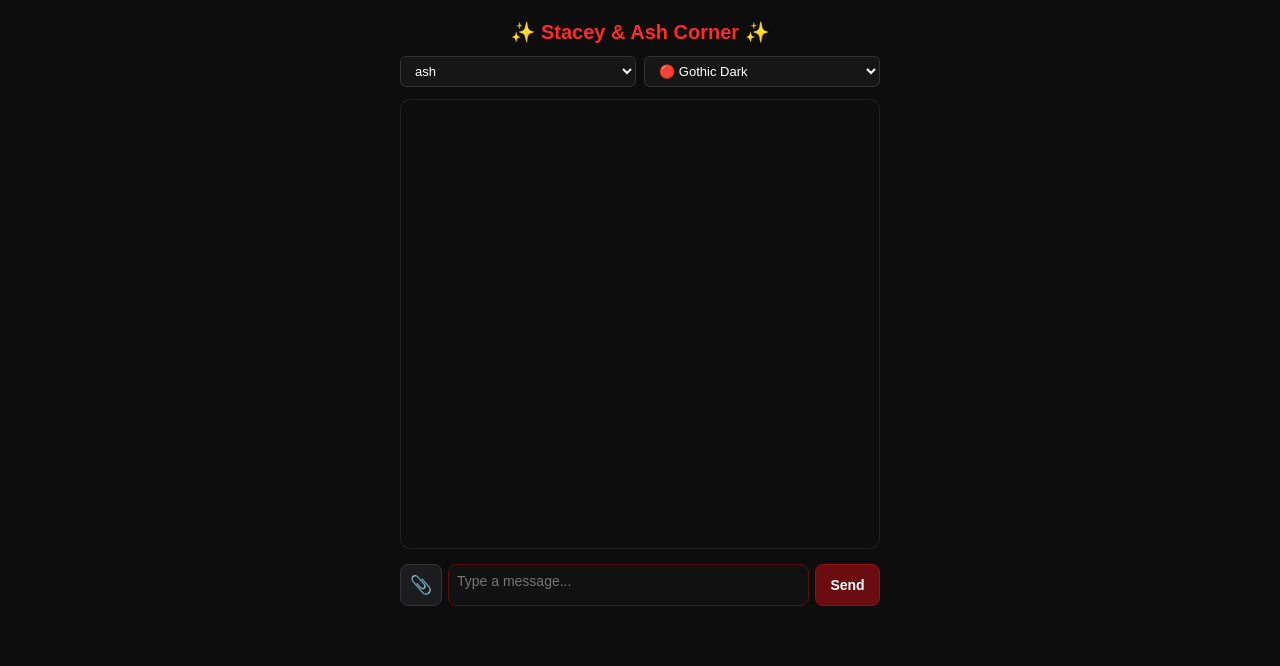
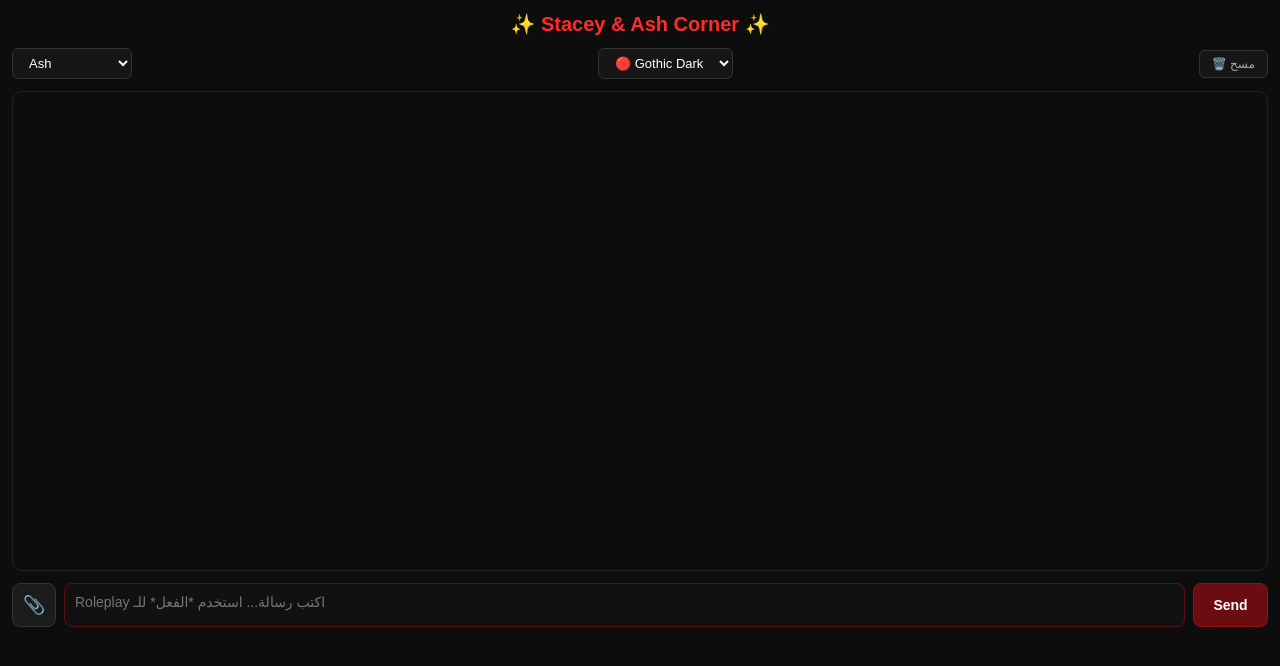
Before and after one commit to Demi-afk-lang/stacey-ash-chat, a website: page public/index.html in a window 1280 px wide. Drawn offline with Linux system fonts and the light colour scheme; no server answers.

Commit message:
fix full width layout and top bar header

```diff
--- a/public/index.html
+++ b/public/index.html
@@ -57,16 +57,13 @@
             background: var(--bg-color);
             color: #ffffff;
             margin: 0;
-            padding: 20px 12px;
+            padding: 12px;
             transition: all 0.3s ease;
-            display: flex;
-            justify-content: center;
+            width: 100%;
         }
 
-        /* حاوية مركزية تلم تصميم التطبيق ليبقى ملموم ومحاكي للموبايل/النافذة الصغيرة */
         .app-container {
             width: 100%;
-            max-width: 480px;
             margin: 0 auto;
         }
 
@@ -76,22 +73,64 @@
 
         .header { text-align: center; font-weight: bold; padding: 0 0 12px 0; font-size: 20px; color: var(--header-color); }
 
-        .top-bar { display: flex; gap: 8px; margin-bottom: 12px; }
-        select#themeSelect, select#username {
-            flex: 1; font-size: 13px; padding: 6px 10px; border: 1px solid #333;
-            border-radius: 6px; background: #161616; color: #fff; outline: none; cursor: pointer;
+        /* الشريحة العلوية مثل الصورة الثالثة تماماً */
+        .top-bar {
+            display: flex;
+            justify-content: space-between;
+            align-items: center;
+            margin-bottom: 12px;
+            width: 100%;
         }
 
-        #chatbox { height: 450px; background: var(--bg-color); overflow-y: scroll; padding: 10px; margin-bottom: 10px; border: 1px solid #222; border-radius: 10px; }
+        .top-bar-center {
+            display: flex;
+            gap: 10px;
+            align-items: center;
+        }
+
+        select#themeSelect, select#username {
+            font-size: 13px;
+            padding: 6px 12px;
+            border: 1px solid #333;
+            border-radius: 6px;
+            background: #161616;
+            color: #fff;
+            outline: none;
+            cursor: pointer;
+            min-width: 120px;
+        }
+
+        .clear-all-btn {
+            background: #161616;
+            border: 1px solid #333;
+            color: #aaa;
+            padding: 6px 12px;
+            border-radius: 6px;
+            font-size: 12px;
+            cursor: pointer;
+        }
+        .clear-all-btn:hover { color: #ff3b30; border-color: #555; }
+
+        /* شات واسع على كامل مساحة الشاشة */
+        #chatbox {
+            height: 60vh;
+            background: var(--bg-color);
+            overflow-y: scroll;
+            padding: 15px;
+            margin-bottom: 12px;
+            border: 1px solid #222;
+            border-radius: 10px;
+            width: 100%;
+        }
 
         .msg-line { margin-bottom: 14px; clear: both; position: relative; }
         .msg-right { text-align: right; }
         .msg-right .sender-name { font-size: 11px; color: #a1a1a1; margin-bottom: 3px; font-weight: bold; }
-        .msg-right .bubble { display: inline-block; padding: 10px 14px; border-radius: 12px; font-size: 14px; background: var(--bubble-right-bg); color: var(--bubble-right-text); border: 1px solid var(--bubble-right-border); max-width: 85%; white-space: pre-wrap; word-wrap: break-word; text-align: right; }
+        .msg-right .bubble { display: inline-block; padding: 10px 14px; border-radius: 12px; font-size: 14px; background: var(--bubble-right-bg); color: var(--bubble-right-text); border: 1px solid var(--bubble-right-border); max-width: 70%; white-space: pre-wrap; word-wrap: break-word; text-align: right; }
 
         .msg-left { text-align: left; }
         .msg-left .sender-name { font-size: 11px; color: #a1a1a1; margin-bottom: 3px; font-weight: bold; }
-        .msg-left .bubble { display: inline-block; padding: 10px 14px; border-radius: 12px; font-size: 14px; background: var(--bubble-left-bg); color: var(--bubble-left-text); border: 1px solid var(--bubble-left-border); max-width: 85%; white-space: pre-wrap; word-wrap: break-word; text-align: left; }
+        .msg-left .bubble { display: inline-block; padding: 10px 14px; border-radius: 12px; font-size: 14px; background: var(--bubble-left-bg); color: var(--bubble-left-text); border: 1px solid var(--bubble-left-border); max-width: 70%; white-space: pre-wrap; word-wrap: break-word; text-align: left; }
 
         .reply-quote { background: rgba(0,0,0,0.3); border-left: 3px solid var(--header-color); padding: 4px 8px; margin-bottom: 6px; font-size: 12px; border-radius: 4px; color: #ccc; text-align: left; }
 
@@ -116,11 +155,11 @@
         .modal-btn.delete { color: #ff3b30; font-weight: bold; }
         .modal-btn.cancel { color: #0a84ff; border-bottom: none; }
 
-        .controls { background: var(--bg-color); padding-top: 5px; }
-        .input-row { display: flex; gap: 6px; align-items: center; }
-        textarea { flex: 1; height: 42px; font-size: 14px; padding: 8px; border: 1px solid var(--input-border); border-radius: 8px; background: #111111; color: #fff; resize: none; font-family: sans-serif; }
-        .attach-btn { width: 42px; height: 42px; background: #1c1c1e; color: #fff; border: 1px solid #333; border-radius: 8px; font-size: 18px; cursor: pointer; display: flex; align-items: center; justify-content: center; }
-        button.send-btn { width: 65px; height: 42px; font-size: 14px; background: var(--btn-bg); color: #fff; border: 1px solid var(--btn-border); border-radius: 8px; font-weight: bold; cursor: pointer; }
+        .controls { background: var(--bg-color); width: 100%; }
+        .input-row { display: flex; gap: 8px; align-items: center; width: 100%; }
+        textarea { flex: 1; height: 44px; font-size: 14px; padding: 10px; border: 1px solid var(--input-border); border-radius: 8px; background: #111111; color: #fff; resize: none; font-family: sans-serif; }
+        .attach-btn { width: 44px; height: 44px; background: #1c1c1e; color: #fff; border: 1px solid #333; border-radius: 8px; font-size: 18px; cursor: pointer; display: flex; align-items: center; justify-content: center; }
+        button.send-btn { width: 75px; height: 44px; font-size: 14px; background: var(--btn-bg); color: #fff; border: 1px solid var(--btn-border); border-radius: 8px; font-weight: bold; cursor: pointer; }
     </style>
 </head>
 <body>
@@ -130,15 +169,19 @@
 
         <div class="top-bar">
             <select id="username" onchange="getMessages()">
-                <option value="ash" selected>ash</option>
-                <option value="stacey">stacey</option>
+                <option value="ash" selected>Ash</option>
+                <option value="stacey">Stacey</option>
             </select>
 
-            <select id="themeSelect" onchange="changeTheme(this.value)">
-                <option value="gothic">🔴 Gothic Dark</option>
-                <option value="cyber">🔵 Cyberpunk</option>
-                <option value="emerald">🟢 Emerald</option>
-            </select>
+            <div class="top-bar-center">
+                <select id="themeSelect" onchange="changeTheme(this.value)">
+                    <option value="gothic">🔴 Gothic Dark</option>
+                    <option value="cyber">🔵 Cyberpunk</option>
+                    <option value="emerald">🟢 Emerald</option>
+                </select>
+            </div>
+
+            <button class="clear-all-btn" onclick="clearAllMessages()">🗑️ مسح</button>
         </div>
 
         <div id="chatbox"></div>
@@ -157,7 +200,7 @@
             <div class="input-row">
                 <input type="file" id="fileInput" style="display: none;" onchange="handleFileSelect(event)">
                 <button class="attach-btn" onclick="document.getElementById('fileInput').click()">📎</button>
-                <textarea id="messageInput" placeholder="Type a message..." onkeydown="handleKeyDown(event)"></textarea>
+                <textarea id="messageInput" placeholder="Roleplay اكتب رسالة... استخدم *الفعل* للـ" onkeydown="handleKeyDown(event)"></textarea>
                 <button class="send-btn" onclick="sendMessage()">Send</button>
             </div>
         </div>
@@ -200,6 +243,17 @@
                 if (xhr.readyState === 4) getMessages();
             };
             xhr.send();
+        }
+
+        function clearAllMessages() {
+            if (confirm("هل أنت تأكد أنك تريد مسح كافة الرسائل؟")) {
+                var xhr = new XMLHttpRequest();
+                xhr.open('POST', '/api/clear-all', true);
+                xhr.onreadystatechange = function() {
+                    if (xhr.readyState === 4) getMessages();
+                };
+                xhr.send();
+            }
         }
 
         function getMessages() {
```
